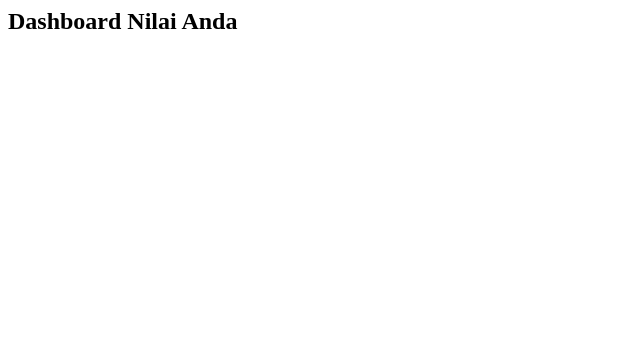
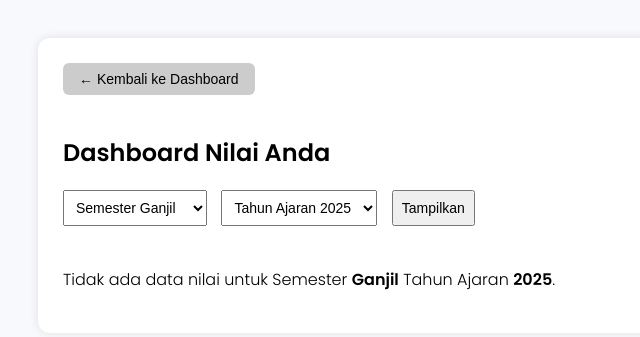
Before and after one commit to gabriel-ima/rapor_online, a PHP site: page /rapor_online/dashboard/tabel_nilai_siswa.php in a window 1280 px wide. Shown: the top 337 px of the page, without its empty margins (0-640 px from the left). Run offline with PHP 8.4, Linux system fonts and the light colour scheme; a user stored in the database is signed in; data comes from the database, SQL or seed files in the repository.

Commit message:
Update tabel_nilai_siswa.php

```diff
--- a/dashboard/tabel_nilai_siswa.php
+++ b/dashboard/tabel_nilai_siswa.php
@@ -1,8 +1,8 @@
 <?php
 session_start();
-include '../koneksi.php'; // ganti ke koneksi kamu, misal ../koneksi.php
+include '../koneksi.php'; // Pastikan file koneksi benar
 
-// Cek apakah sudah login sebagai siswa
+// Cek login dan role
 if (!isset($_SESSION["siswa_id"]) || $_SESSION["role"] != "siswa") {
     header("Location: ../index.php");
     exit();
@@ -10,11 +10,122 @@ if (!isset($_SESSION["siswa_id"]) || $_SESSION["role"] != "siswa") {
 
 $siswa_id = $_SESSION["siswa_id"];
 
-// Ambil data nilai dari database berdasarkan username
-$query = mysqli_query($conn, "SELECT * FROM nilai WHERE siswa_id = '$siswa_id'");
+// Redirect jika tombol kembali ditekan
+if (isset($_POST['kembali'])) {
+    header("Location: wali_kelas.php");
+    exit();
+}
 
-echo "<h2>Dashboard Nilai Anda</h2>";
+// Ambil filter dari form (default: Ganjil, 2025)
+$semester = $_GET['semester'] ?? 'Ganjil';
+$tahun_ajaran = $_GET['tahun_ajaran'] ?? '2025';
+?>
 
+<!DOCTYPE html>
+<html lang="id">
+<head>
+    <meta charset="UTF-8">
+    <title>Dashboard Nilai</title>
+    <link href="https://fonts.googleapis.com/css2?family=Poppins:wght@300;600&display=swap" rel="stylesheet">
+    <style>
+        body {
+            font-family: 'Poppins', sans-serif;
+            background-color: #f7f9fc;
+            padding: 30px;
+        }
+        .container {
+            background: #fff;
+            border-radius: 12px;
+            padding: 25px;
+            box-shadow: 0 0 10px rgba(0,0,0,0.1);
+        }
+        h2 {
+            margin-bottom: 20px;
+        }
+        form select, form button {
+            padding: 8px;
+            margin-right: 10px;
+            font-size: 14px;
+        }
+        table {
+            width: 100%;
+            background-color: #f0f4f8;
+            text-align: center;
+            margin-top: 10px;
+            border-radius: 8px;
+            overflow: hidden;
+        }
+        th, td {
+            padding: 10px;
+        }
+        .nilai-box {
+            border: 1px solid #ddd;
+            padding: 15px;
+            margin-top: 15px;
+            border-radius: 10px;
+        }
+        .nilai-box h3 {
+            margin-bottom: 10px;
+        }
+        .predikat-badge {
+            background-color: #6c5ce7;
+            color: #fff;
+            padding: 4px 10px;
+            border-radius: 8px;
+            float: right;
+            font-size: 13px;
+        }
+        .btn-kembali {
+            background-color: #ccc;
+            border: none;
+            padding: 8px 16px;
+            border-radius: 6px;
+            font-size: 14px;
+            cursor: pointer;
+            margin-bottom: 20px;
+        }
+        .btn-kembali:hover {
+            background-color: #aaa;
+        }
+    </style>
+</head>
+<body>
+    <div class="container">
+        <form method="POST" style="margin-bottom: 10px;">
+            <button type="submit" name="kembali" class="btn-kembali">← Kembali ke Dashboard</button>
+        </form>
+
+        <h2>Dashboard Nilai Anda</h2>
+
+        <!-- Filter Form -->
+        <form method="GET">
+            <select name="semester">
+                <option value="Ganjil" <?= $semester == 'Ganjil' ? 'selected' : '' ?>>Semester Ganjil</option>
+                <option value="Genap" <?= $semester == 'Genap' ? 'selected' : '' ?>>Semester Genap</option>
+            </select>
+
+            <select name="tahun_ajaran">
+                <?php
+                for ($i = 2020; $i <= 2030; $i++) {
+                    $selected = $tahun_ajaran == $i ? 'selected' : '';
+                    echo "<option value='$i' $selected>Tahun Ajaran $i</option>";
+                }
+                ?>
+            </select>
+
+            <button type="submit">Tampilkan</button>
+        </form>
+
+        <br>
+
+        <?php
+        // Ambil data nilai berdasarkan semester & tahun ajaran
+        $query = mysqli_query($conn, "SELECT * FROM nilai
+            WHERE siswa_id = '$siswa_id'
+            AND semester = '$semester'
+            AND tahun_ajaran = '$tahun_ajaran'");
+
+        if (mysqli_num_rows($query) > 0) {
             while ($row = mysqli_fetch_assoc($query)) {
                 $mapel = $row['mapel'];
                 $nilai_latihan = $row['nilai_latihan'] ?? '-';
@@ -26,11 +137,15 @@ while ($row = mysqli_fetch_assoc($query)) {
                 $predikat = $row['predikat'] ?? '-';
 
                 echo "
-    <div style='border:1px solid #ccc; margin:10px; padding:10px; border-radius:10px;'>
-        <h3>$mapel <span style='color:blue; float:right;'>$predikat</span></h3>
-        <table width='100%' style='background:#eee; text-align:center; margin-top:10px;'>
+                <div class='nilai-box'>
+                    <h3>$mapel <span class='predikat-badge'>$predikat</span></h3>
+                    <table>
                         <tr>
-                <th>Latihan</th><th>UH</th><th>PR</th><th>UTS</th><th>UAS</th>
+                            <th>Latihan</th>
+                            <th>UH</th>
+                            <th>PR</th>
+                            <th>UTS</th>
+                            <th>UAS</th>
                         </tr>
                         <tr>
                             <td>$nilai_latihan</td>
@@ -40,8 +155,13 @@ while ($row = mysqli_fetch_assoc($query)) {
                             <td>$nilai_uas</td>
                         </tr>
                     </table>
-        <p><b>Rata-rata:</b> $nilai_rata2</p>
-        <p><b>Rata-rata:</b> $predikat</p>
+                    <p><b>Rata-rata:</b> $nilai_rata2 | <b>Predikat:</b> $predikat</p>
                 </div>";
             }
+        } else {
+            echo "<p>Tidak ada data nilai untuk Semester <b>$semester</b> Tahun Ajaran <b>$tahun_ajaran</b>.</p>";
+        }
         ?>
+    </div>
+</body>
+</html>
```
Lines whose indentation alone changed are shown as unchanged.
